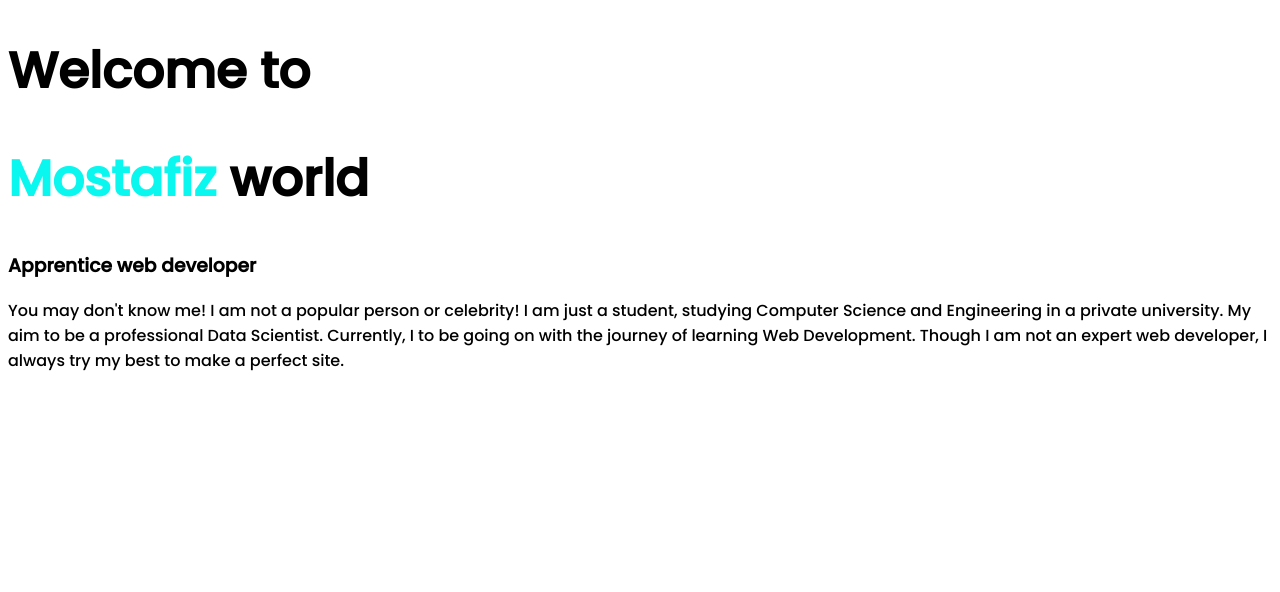
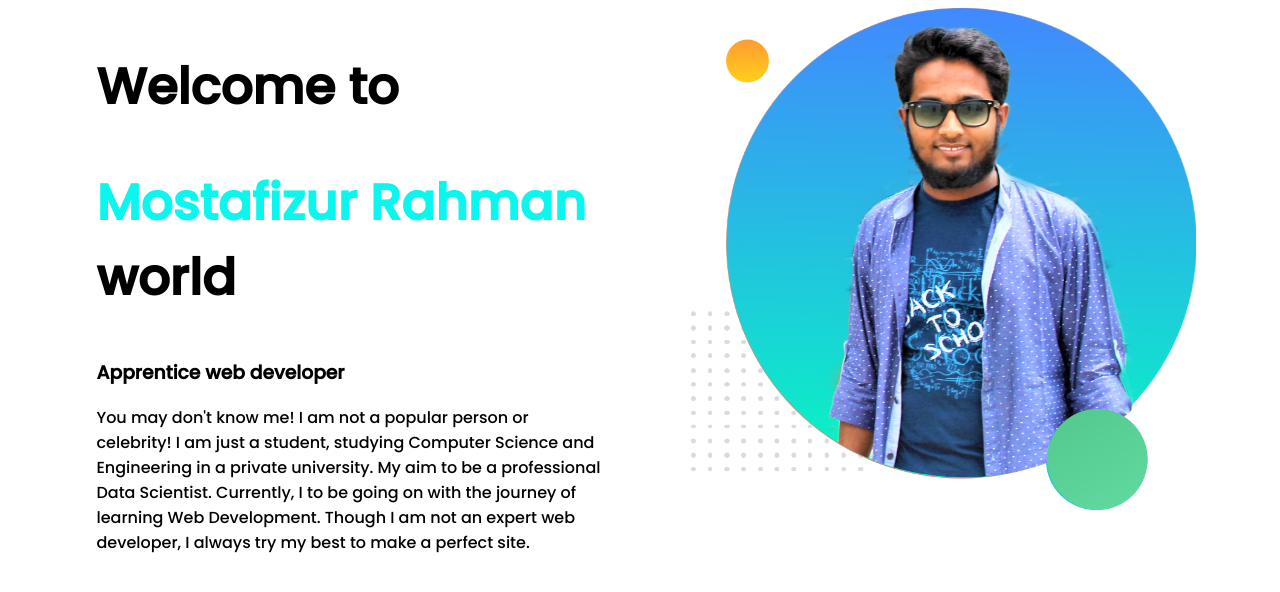
Before and after one commit to mostafizkhan/web_portfolio, a plain HTML site: page index.html in a window 1280 px wide. Drawn offline with Linux system fonts and the light colour scheme.

Commit message:
top part er design pray hoye gese

```diff
--- a/index.html
+++ b/index.html
@@ -11,9 +11,16 @@
 
 </head>
 <body>
-    <h1>Welcome to</h1>
-    <h1> <span class="abcd">Mostafiz</span>  world</h1>
-    <h3>Apprentice web developer</h3>
-    <p>You may don't know me! I am not a popular person or celebrity! I am just a student, studying Computer Science and Engineering in a private university. My aim to be a professional Data Scientist. Currently, I to be going on with the journey of learning Web Development. Though I am not an expert web developer, I always try my best to make a perfect site. </p>
+    <section>
+         <div class="half-width">
+            <h1>Welcome to</h1>
+            <h1> <span class="abcd">Mostafizur Rahman</span>  world</h1>
+            <h3>Apprentice web developer</h3>
+            <p>You may don't know me! I am not a popular person or celebrity! I am just a student, studying Computer Science and Engineering in a private university. My aim to be a professional Data Scientist. Currently, I to be going on with the journey of learning Web Development. Though I am not an expert web developer, I always try my best to make a perfect site. </p>
+        </div>
+        <div class="half-width">
+            <img src="images\image123..png">
+        </div>
+    </section>
 </body>
 </html>
--- a/style.css
+++ b/style.css
@@ -8,3 +8,13 @@ h1{
 .abcd{
     color: rgb(9, 247, 239);
 }
+.half-width{
+    width: 40%;
+    float: left;
+    margin-left: 5%;
+    padding-left: 2%;
+}
+.half-width img{
+    width: 100%;
+
+}
```
Also changed, not shown: images/image 1234.png (added), images/image123..png (added), images/zyx.png (renamed from images/my-bg.png).
